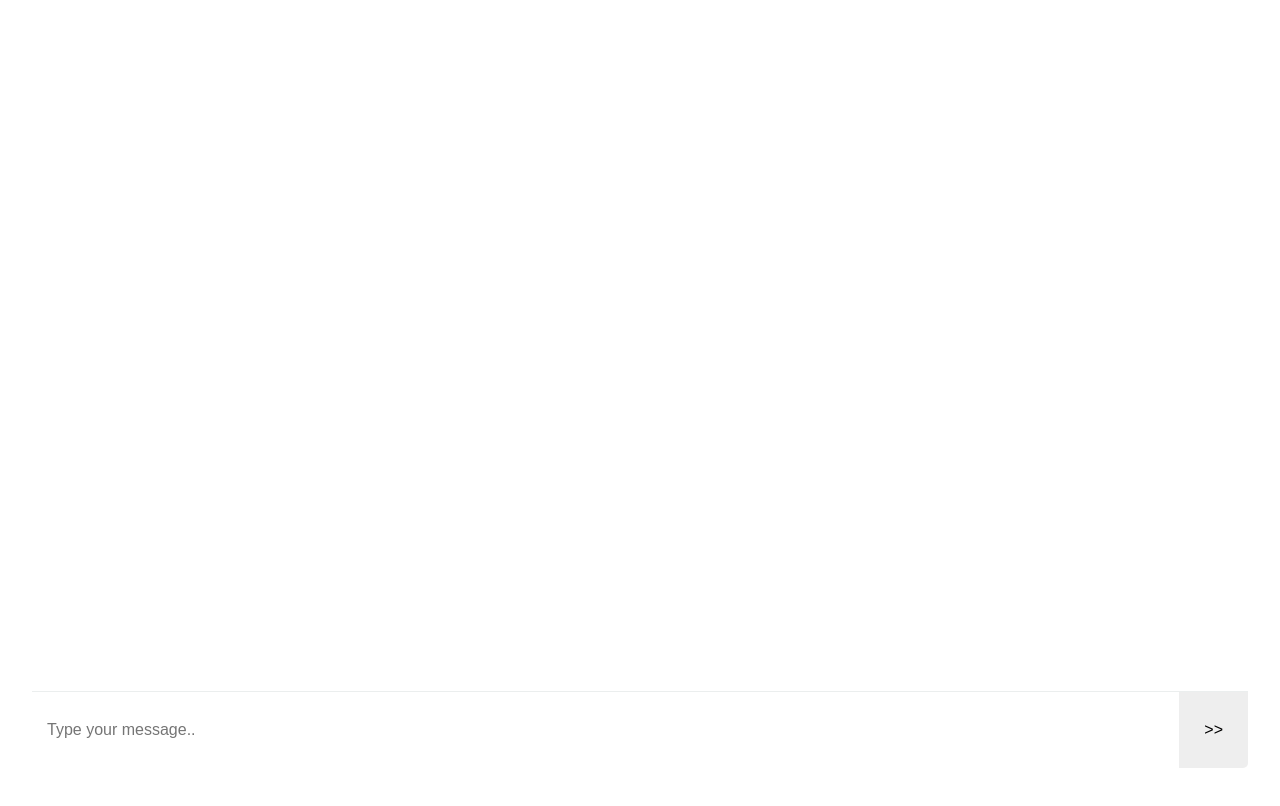
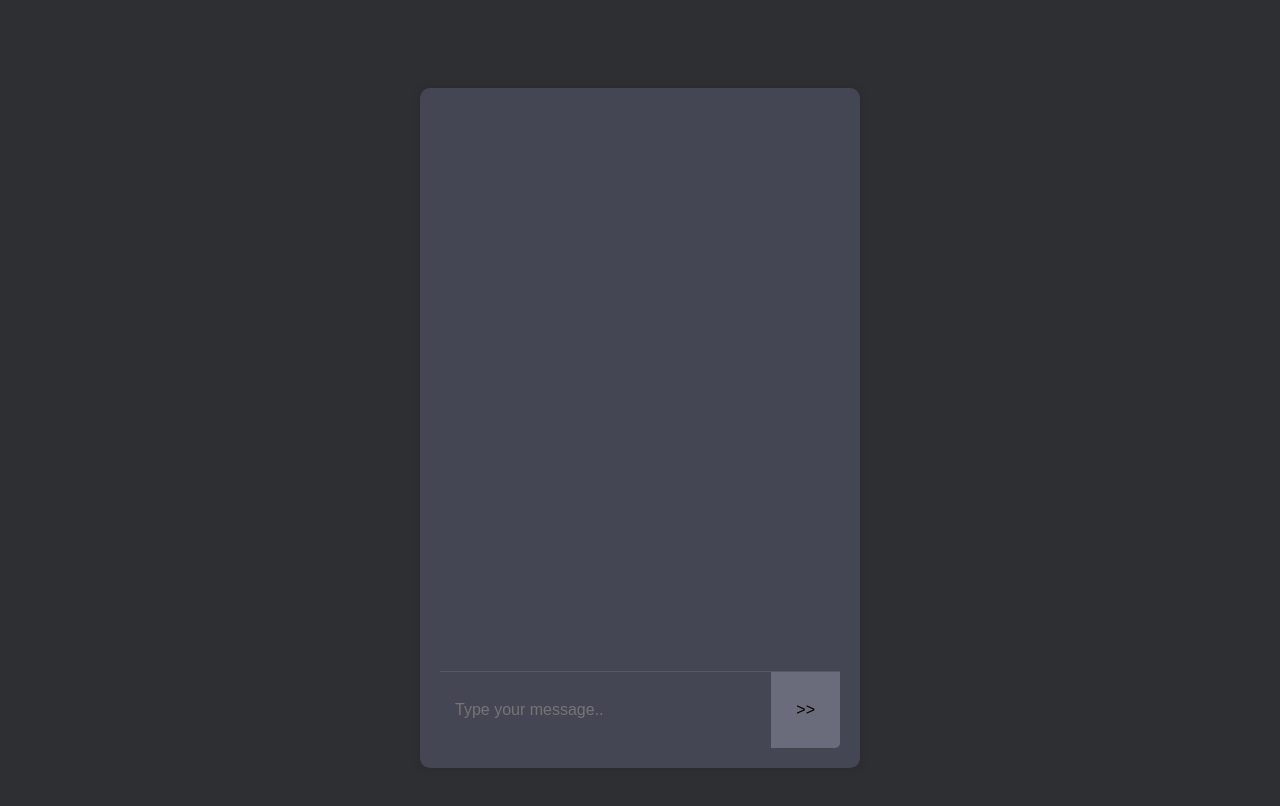
Before and after one commit to giterhaber/chat-app, an Electron app: page chat.html in a window 1280 px wide. Drawn offline with Linux system fonts and the light colour scheme.

Commit message:
Update index.css

```diff
--- a/css/index.css
+++ b/css/index.css
@@ -4,38 +4,53 @@ body {
     display: flex;
     align-items: center;
     justify-content: center;
-    margin: 0;
+    padding: 20px 0px 20px 0px;
     font-family: -apple-system, BlinkMacSystemFont, sans-serif;
     font-size: 16px;
     height: 100vh;
-    color:#777;
+    /* color:#777; */
+    color: black;
+    background-color: #2e2f33;
+    min-height: 100vh;
+
+
 }
 
+
+::-webkit-scrollbar {display:none;}
 .content {
  /* border: 1px solid grey;
   border-radius: 3px; */
 
   /*max-height: 700px;*/
 
-  height: 92vh;
+  height: 80vh;
   width: 95vw;
   /* max-width: 480px; */
   display: flex;
   flex-direction: column;
+  /* padding: 20px 20px 20px 20px; */
+  padding: 20px;
+    border-radius: 10px;
+    box-shadow: 0 0 10px rgba(0, 0, 0, 0.1);
+    max-width: 400px;
+    width: 100%;
+    background-color: #444654;
 }
 
 .messages {
   flex-grow: 1;
   padding: 20px 30px;
+  position: relative;
   overflow: auto;
-  position: relative;
+  /* Hide scrollbars */
 }
 .message {
   display: flex;
   flex-direction: column;
 }
 .mine {
-  align-items: flex-end;
+  align-items: flex-start;
 }
 .theirs {
   align-items: flex-start;
@@ -48,7 +63,7 @@ body {
   padding: 15px;
   border-radius: 5px;
   word-break: break-word;  /* this will break long words e.g. urls */
-  box-shadow: rgba(156, 172, 172, 0.4) 0px 8px 8px;
+  box-shadow: rgba(0, 0, 0, 0.4) 0px 8px 8px;
 }
 .theirs .message__bubble {
   background: #6363bf;
@@ -72,12 +87,13 @@ input {
   padding: 0 15px;
   font-size: 16px;
   background: transparent;
-  color:#777;
+  /* color:#777; */
+  color: black;
   z-index: 10;
 }
 .send_button {
   border: none;
-  background: #eee;
+  background: #6B6C7B;
   color: black;
   border-radius:  0 0 5px 0 ;
   padding: 0 25px;
```
